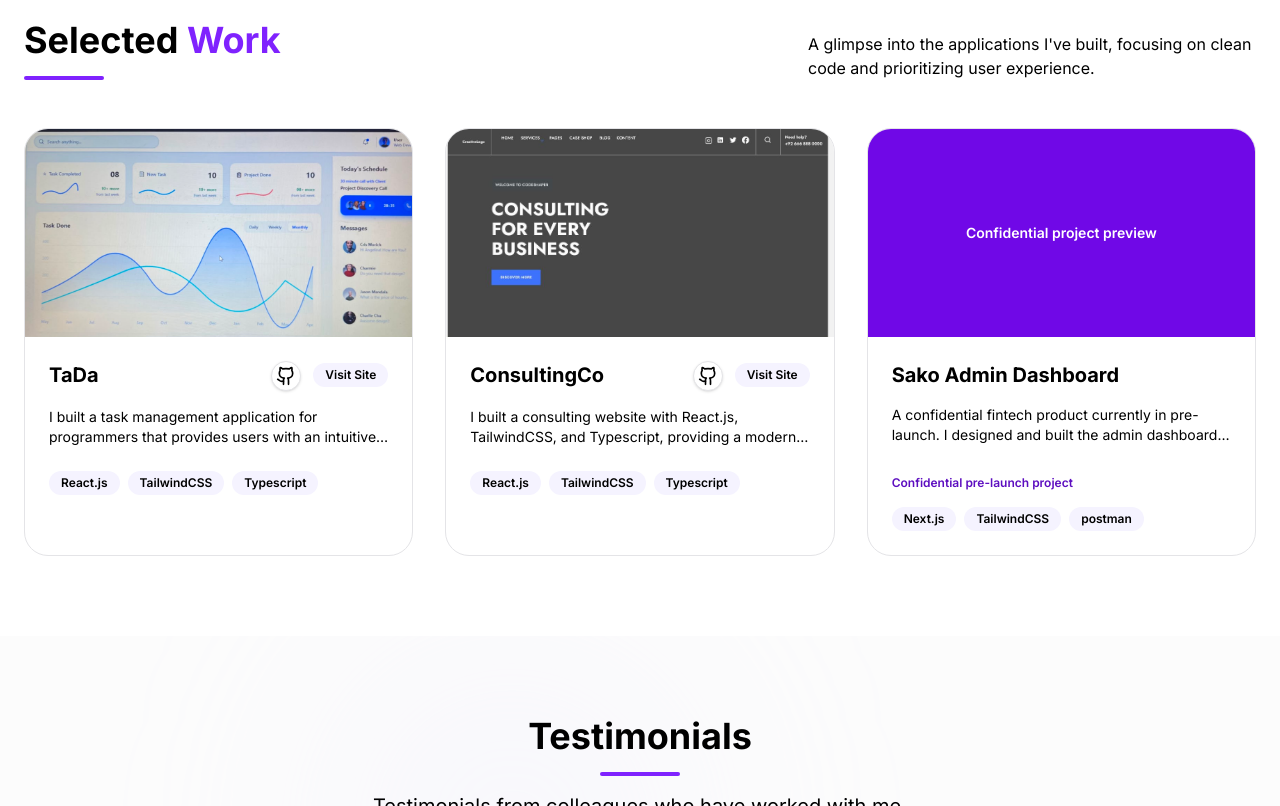
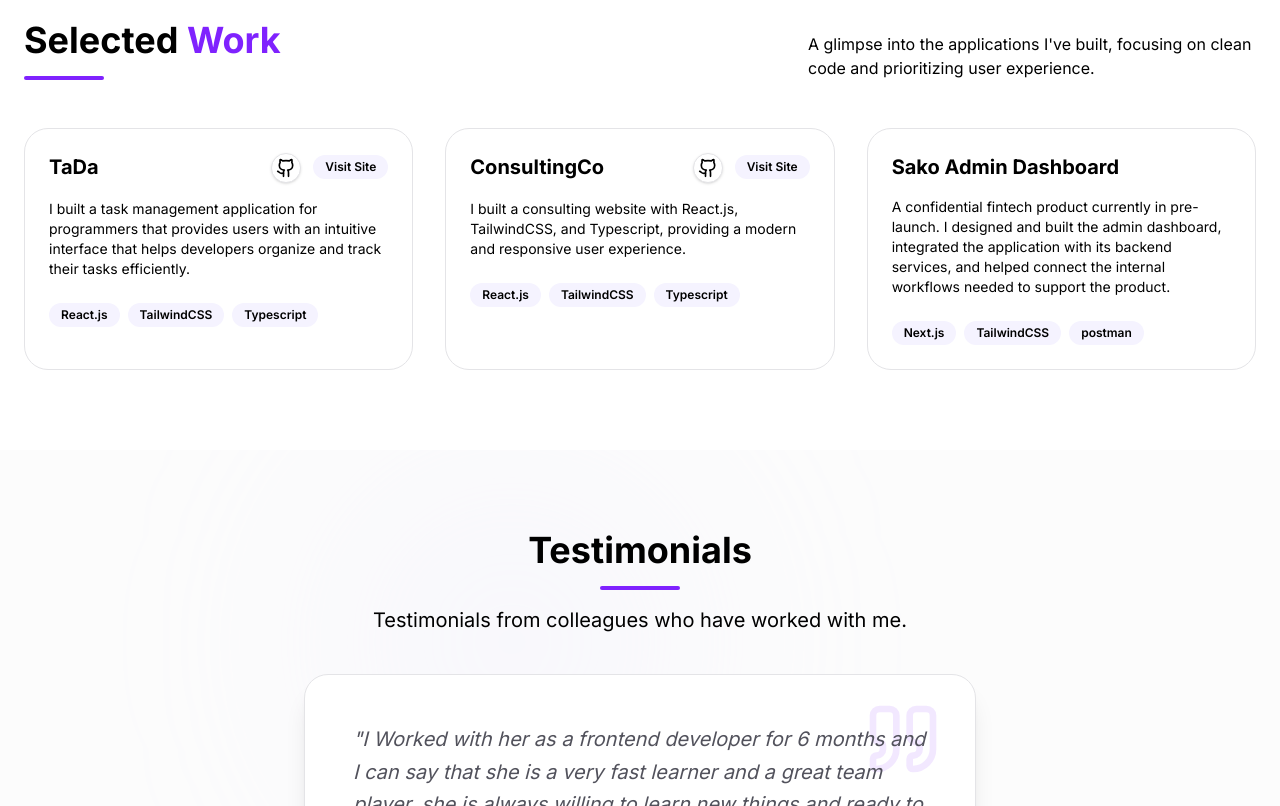
Before and after one commit to Omotolanny/My-Portfolio, a Next.js app: page / in a window 1280 px wide. Shown: the part 1600-2406 px from the top of the page. Built offline with nearby package versions, Linux system fonts and the light colour scheme.

Commit message:
Final touch

```diff
--- a/src/component/Projects.tsx
+++ b/src/component/Projects.tsx
@@ -25,7 +25,7 @@ const myProjects = [
     title: "Sako Admin Dashboard",
     description: "A confidential fintech product currently in pre-launch. I designed and built the admin dashboard, integrated the application with its backend services, and helped connect the internal workflows needed to support the product.",
     tags: ["Next.js", "TailwindCSS", 'postman'],
-    status: "Confidential pre-launch project"
+    // status: "Confidential pre-launch project"
   }
 ]
 
@@ -83,13 +83,13 @@ export default function Projects() {
               className="group relative bg-background rounded-3xl overflow-hidden border border-zinc-200 dark:border-zinc-800 hover:shadow-xl hover:shadow-violet-500/10 transition-all"
             >
 
-              <div className="relative h-52 w-full  overflow-hidden">
+              <div className="relative h-52 w-full overflow-hidden md:hidden">
                 <div className="absolute inset-0  group-hover:bg-transparent transition-colors z-10" />
                 {project.image ? (
                   <Image src={project.image} alt={project.title} fill className='object-cover h-full'/>
                 ) : (
-                  <div className="flex h-full items-center justify-center bg-violet-700 px-6 text-center dark:bg-violet-950/30">
-                    <span className="text-sm font-semibold text-white dark:text-violet-300">Confidential project preview</span>
+                  <div className="flex h-full items-center justify-center bg-violet-50 px-6 text-center dark:bg-violet-950/30">
+                    <span className="text-sm font-semibold text-violet-700 dark:text-violet-300">Confidential project preview</span>
                   </div>
                 )}
               </div>
@@ -106,11 +106,11 @@ export default function Projects() {
                   </div>
                 </div>
 
-                <p className="text-foreground  text-sm mb-6 line-clamp-2">
+                <p className="text-foreground text-sm mb-6 line-clamp-2 md:line-clamp-none">
                   {project.description}
                 </p>
 
-                {project.status && <span className="mb-4 inline-block text-xs font-semibold text-violet-800 dark:text-violet-300">{project.status}</span>}
+                {/* {project.status && <span className="mb-4 inline-block text-xs font-semibold text-violet-900 dark:text-violet-300">{project.status}</span>} */}
 
                 <div className="flex flex-wrap gap-2">
                   {project.tags.map((tag) => (
@@ -137,7 +137,7 @@ export default function Projects() {
             aria-labelledby="project-modal-title"
             initial={{ opacity: 0, scale: 0.96, y: 12 }}
             animate={{ opacity: 1, scale: 1, y: 0 }}
-            className="relative flex max-h-[calc(100dvh-2rem)] w-full max-w-3xl flex-col overflow-hidden rounded-2xl bg-background shadow-2xl sm:max-h-[90vh] sm:rounded-3xl"
+            className="relative flex max-h-[calc(100dvh-2rem)] w-full max-w-2xl flex-col overflow-hidden rounded-2xl bg-background shadow-2xl sm:max-h-[80vh] sm:rounded-3xl"
             onClick={(event) => event.stopPropagation()}
           >
             <button
@@ -149,17 +149,17 @@ export default function Projects() {
               <X size={20} />
             </button>
 
-            <div className="relative h-36 w-full shrink-0 sm:h-80">
+            <div className="relative h-36 w-full shrink-0 sm:h-56 md:hidden">
               {selectedProject.image ? (
                 <Image src={selectedProject.image} alt={selectedProject.title} fill className="object-cover" />
               ) : (
-                <div className="flex h-full items-center justify-center bg-violet-700 px-6 text-center dark:bg-violet-950/30">
-                  <span className="text-sm font-semibold text-white dark:text-violet-300">Confidential project preview</span>
+                <div className="flex h-full items-center justify-center bg-violet-50 px-6 text-center dark:bg-violet-950/30">
+                  <span className="text-sm font-semibold text-violet-700 dark:text-violet-300">Confidential project preview</span>
                 </div>
               )}
             </div>
 
-            <div className="overflow-y-auto p-5 sm:p-8">
+            <div className="overflow-y-auto p-5 sm:p-6">
               <div className="flex flex-col gap-4 sm:flex-row sm:items-start sm:justify-between sm:gap-5">
                 <div>
                   <h3 id="project-modal-title" className="text-xl font-bold sm:text-3xl">{selectedProject.title}</h3>
@@ -180,7 +180,7 @@ export default function Projects() {
                   </a>}
                 </div>
               </div>
-              {selectedProject.status && <p className="mt-4 text-xs font-semibold uppercase tracking-wide text-violet-800 dark:text-violet-300">{selectedProject.status}</p>}
+              {/* {selectedProject.status && <p className="mt-4 text-xs font-semibold uppercase tracking-wide text-violet-900 dark:text-violet-300">{selectedProject.status}</p>} */}
               <p className="mt-5 text-sm leading-6 text-foreground/80 sm:mt-6 sm:text-base sm:leading-7">{selectedProject.description}</p>
             </div>
           </motion.div>
```
